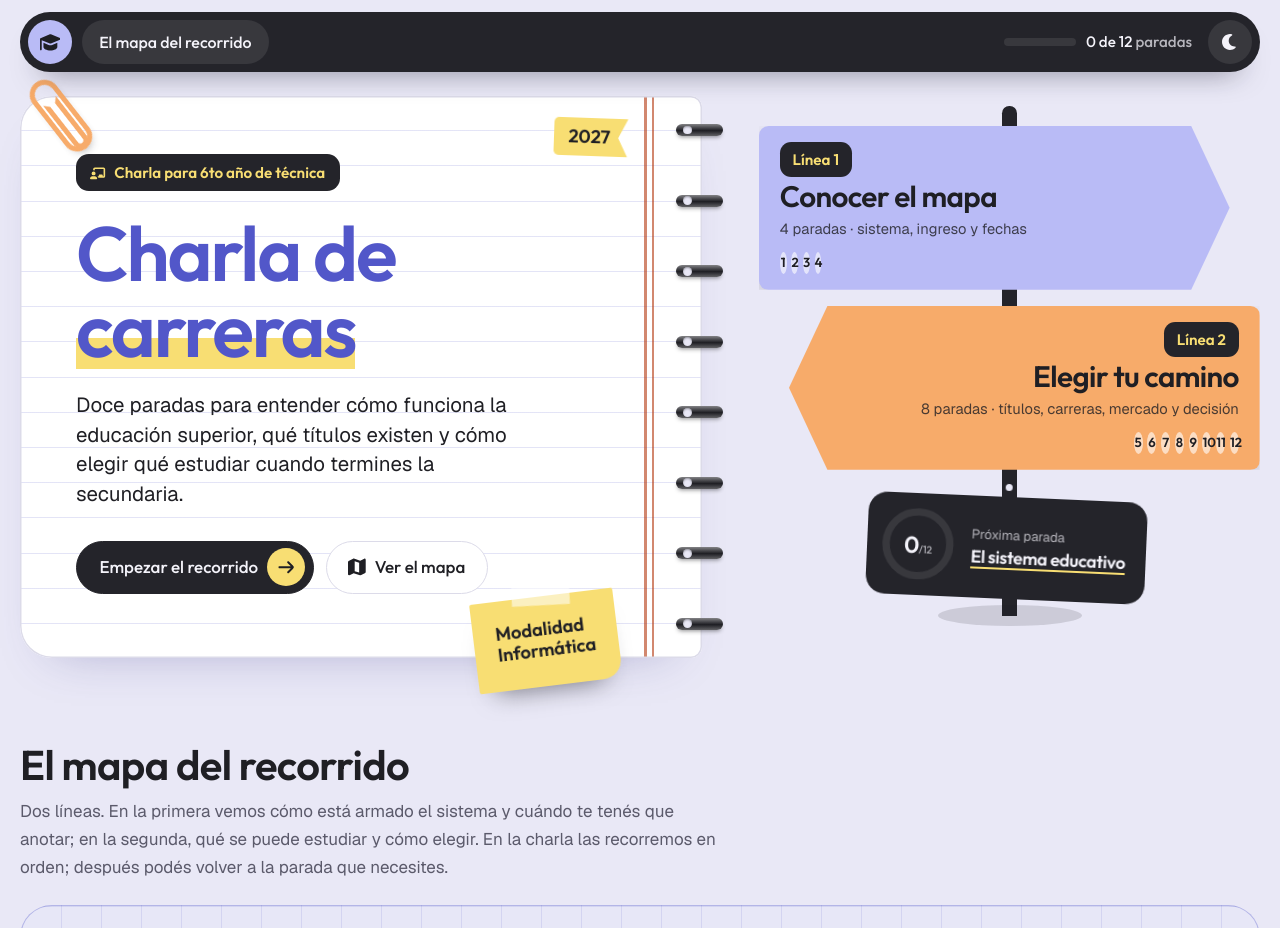
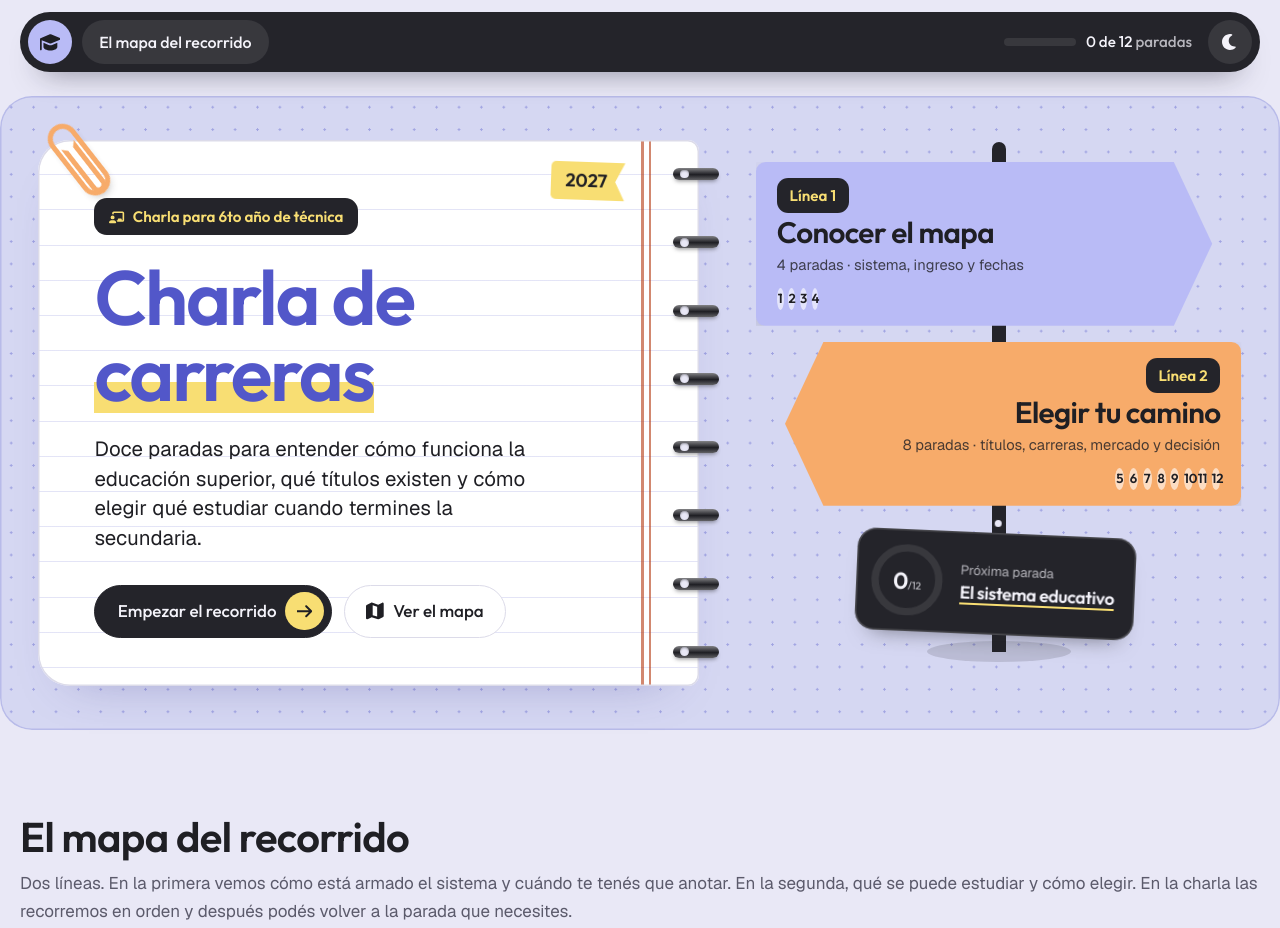
Before and after one commit to lpedaci/taller-ciclosuperior, a plain HTML site: page index.html in a window 1280 px wide. Shown: the top 928 px of the page. Drawn offline with Linux system fonts and the light colour scheme.

Commit message:
Ajustar el hero y el texto del mapa
- Hero sobre un panel propio con trama de puntos, sin la nota adhesiva.
- Texto de presentación del mapa a todo el ancho y sin punto y coma.

```diff
--- a/assets/carreras.css
+++ b/assets/carreras.css
@@ -1436,3 +1436,33 @@
   letter-spacing: 0.06em;
   text-transform: uppercase;
 }
+
+/* Hero sobre un panel propio: el cartel con las flechas no se pierde contra el fondo */
+.hero--cuaderno .cq-in {
+  padding-block: clamp(1.75rem, 3.5vw, 2.75rem);
+  padding-inline: clamp(1.25rem, 3vw, 2.5rem);
+  border-radius: var(--r-lg);
+  background-color: color-mix(in srgb, var(--l1) 24%, var(--surface));
+  background-image: radial-gradient(color-mix(in srgb, var(--l1) 40%, transparent) 1.2px, transparent 1.3px);
+  background-size: 1.4rem 1.4rem;
+  box-shadow: inset 0 0 0 1.5px color-mix(in srgb, var(--l1) 22%, transparent);
+}
+.hero--cuaderno .cq-page {
+  padding-bottom: clamp(2rem, 4vw, 3rem);
+}
+@media (max-width: 559px) {
+  .hero--cuaderno .cq-in {
+    padding-inline: 0.9rem;
+  }
+  .hero--cuaderno .cq-page {
+    padding-bottom: 2.25rem;
+  }
+}
+
+/* Texto de presentación del mapa a todo el ancho */
+.mapa-lead {
+  max-width: none;
+}
+.hero--cuaderno .cq-tag {
+  box-shadow: inset 0 0 0 1.5px color-mix(in srgb, var(--on-deep) 18%, transparent), 0 14px 22px -16px rgba(31, 31, 36, 0.6);
+}
--- a/index.html
+++ b/index.html
@@ -130,7 +130,6 @@
           <a class="btn" href="#mapa"><svg class="ic" aria-hidden="true" focusable="false"><use href="#i-map-trifold"/></svg><span>Ver el mapa</span></a>
         </div>
       </div>
-      <p class="cq-note"><span>Modalidad<br>Informática</span></p>
     </div>
     <div class="cq-sign">
       <span class="cq-pole" aria-hidden="true"></span>
@@ -161,7 +160,7 @@
 <section class="mapa" id="mapa" aria-labelledby="mapa-t" data-now="El mapa del recorrido">
   <div class="wrap">
     <h2 id="mapa-t">El mapa del recorrido</h2>
-    <p class="mapa-lead">Dos líneas. En la primera vemos cómo está armado el sistema y cuándo te tenés que anotar; en la segunda, qué se puede estudiar y cómo elegir. En la charla las recorremos en orden; después podés volver a la parada que necesites.</p>
+    <p class="mapa-lead">Dos líneas. En la primera vemos cómo está armado el sistema y cuándo te tenés que anotar. En la segunda, qué se puede estudiar y cómo elegir. En la charla las recorremos en orden y después podés volver a la parada que necesites.</p>
     <nav aria-label="Mapa del recorrido">
       <div class="metro-line line-1">
         <p class="metro-name"><span class="badge">Línea 1</span> Conocer el mapa <span class="metro-time"><svg class="ic" aria-hidden="true" focusable="false"><use href="#i-clock"/></svg> 30 min</span></p>
```
